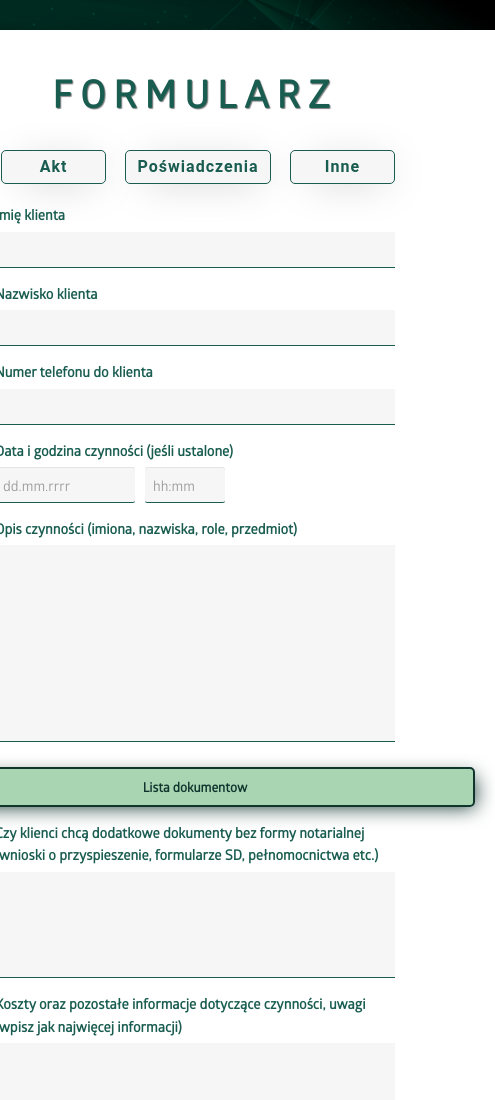
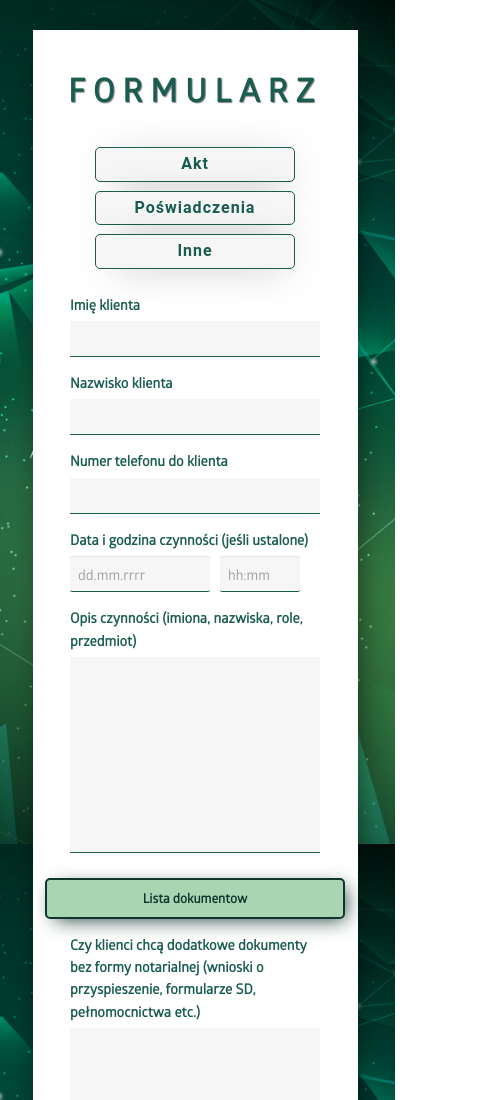
Before and after one commit to weronikawoszczek/formularz, a website: page index.html in a window 390 px wide. Shown: the top 1100 px of the page, 495 px wide, since content can reach past the window. Drawn offline with nearby package versions, Linux system fonts and the light colour scheme.

Commit message:
change media queries

```diff
--- a/assets/scss/base/_buttons.scss
+++ b/assets/scss/base/_buttons.scss
@@ -18,7 +18,7 @@
         background-color: $aux-light;
     }
     @include media-breakpoint-down(sm) {
-        width: 100%;
+        width: 300px;
     }
 
     &.alert{
--- a/assets/scss/base/_variables.scss
+++ b/assets/scss/base/_variables.scss
@@ -14,6 +14,7 @@ $accent-dark: 		rgb(130, 180, 139);
 $accent-vivid: 		rgba(171, 233, 187, 0.8);
 
 $desktop-width: 400px;
+$sm-width: 		250px;
 
 @font-face {
 	font-family: 'GloberBook';
--- a/assets/scss/elements/_layout.scss
+++ b/assets/scss/elements/_layout.scss
@@ -73,6 +73,9 @@ h1 {
 
 h3 {
   @include makeRem(60);
+  @include media-breakpoint-down(sm) {
+    font-size: 3.2rem;
+  }
 }
 
 span {
@@ -103,6 +106,20 @@ form {
   box-shadow: 5px 5px 40px -15px #000000;
   &.login{
     margin-top: 10vh;
+  }
+  @include media-breakpoint-down(sm) {
+    width: 325px;
+  }
+}
+
+.quest-initial{
+  @include media-breakpoint-down(sm) {
+    width: 325px;
+    flex-direction: column;
+    label{
+      width: 200px;
+      margin-bottom: 5px !important;
+    }
   }
 }
 
@@ -211,9 +228,13 @@ form {
 
 .form-input {
   display: flex;
-  width: 400px;
+  width: $desktop-width;
   flex-direction: column;
   margin-bottom: 15px;
+
+  @include media-breakpoint-down(sm) {
+    width: $sm-width;
+  }
 
   &.nomargin {
     margin: 0;
@@ -226,7 +247,7 @@ form {
   &.row {
     flex-direction: row;
     justify-content: flex-start;
-    width: 400px;
+    width: $desktop-width;
     align-items: center;
     margin: 0 0 20px 0;
   }
@@ -268,6 +289,9 @@ form {
       color: #9b9b9b;
       font-size: 14px;
     }
+    @include media-breakpoint-down(sm) {
+      width: $sm-width;
+    }
   }
 
   textarea {
@@ -282,6 +306,9 @@ form {
     &::placeholder{
       color: #9b9b9b;
       font-size: 14px
+    }
+    @include media-breakpoint-down(sm) {
+      width: $sm-width;
     }
   }
 
@@ -345,6 +372,10 @@ form {
   display: flex;
   align-items: center;
   box-shadow: none;
+
+  @include media-breakpoint-down(sm) {
+    width: $sm-width;
+  }
 
   span {
     font-size: 15px;
@@ -464,6 +495,10 @@ form {
   margin: 30px auto;
   border-radius: 10px;
 
+  @include media-breakpoint-down(sm) {
+    width: 350px;
+  }
+
   .document-el{
     display: flex;
   }
```
Also changed, not shown: index.html (+0 -2 lines), src/index.html (+2 -2 lines), dist/assets/css/main.min.css.
